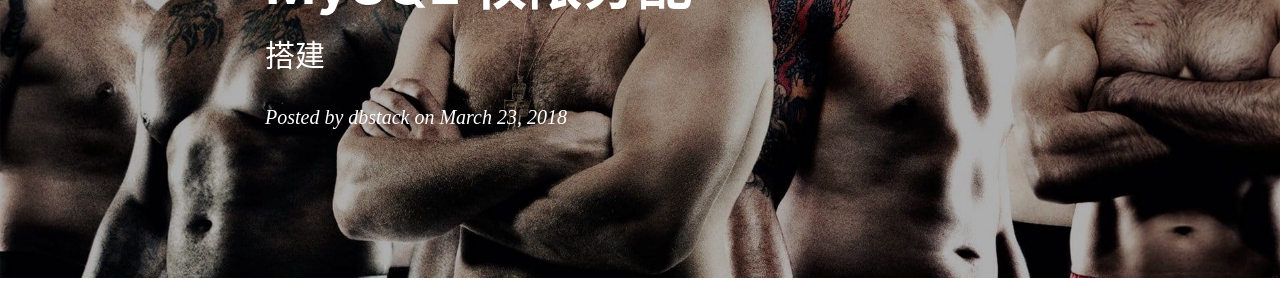
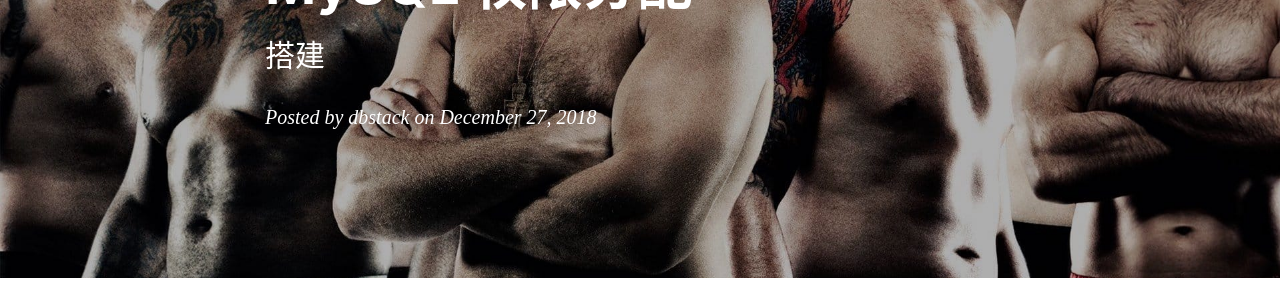
Before and after one commit to weiyanwei412/weiyanwei412.github.io, a Jekyll site: the page built from _posts/2018-12-27-MySQL权限.md, in a window 1280 px wide and 900 px high. Shown: the part 245-545 px from the top of the window. Built offline with Jekyll 4.4.1, drawn with Linux system fonts in a browser that asks for light colours; nearby versions of some CDN libraries; comment, search, counter and statistics services are not loaded; some of the changed text lies outside the part shown.

Commit message:
Update 2018-12-27-MySQL权限.md

```diff
--- a/_posts/2018-12-27-MySQL权限.md
+++ b/_posts/2018-12-27-MySQL权限.md
@@ -2,7 +2,7 @@
 layout:     post
 title:      MySQL 权限分配
 subtitle:   搭建
-date:       2018-03-23
+date:       2018-12-27
 author:     dbstack
 header-img: img/post-bg-mma-4.jpg
 catalog: true
```
